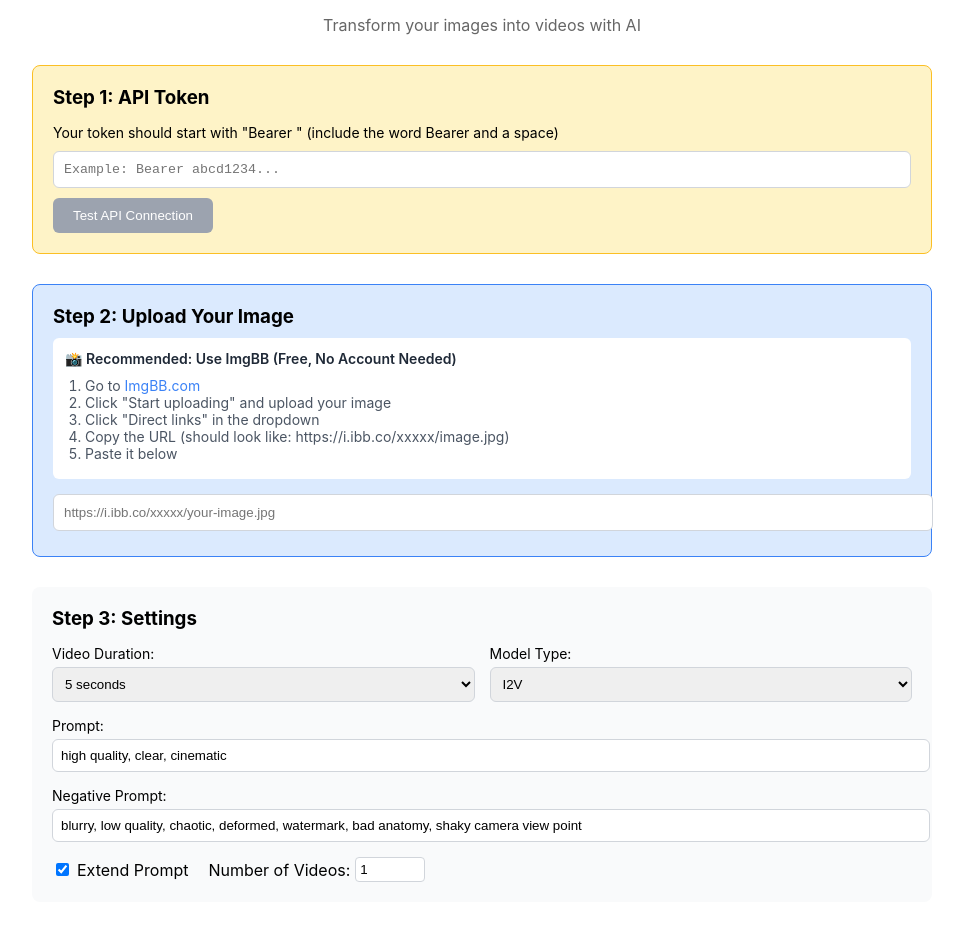
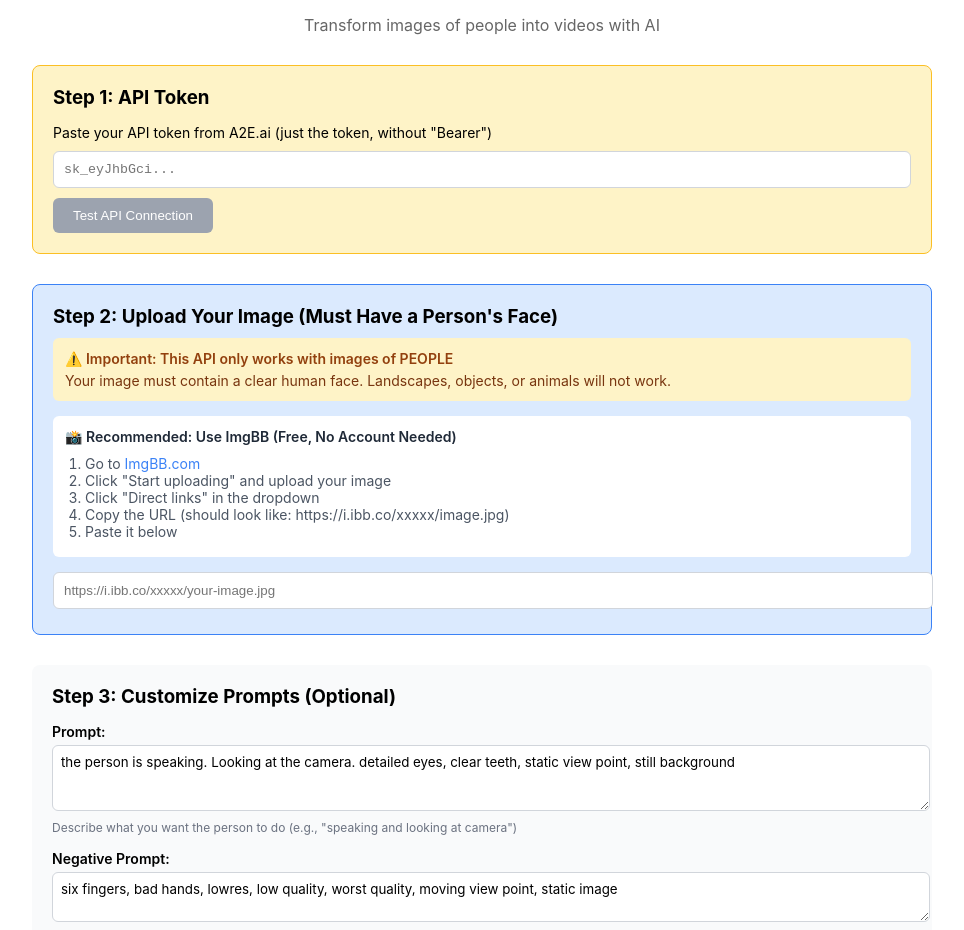
Before and after one commit to ndwiebe/image-to-video-generator, a React (Vite) app: page / in a window 1280 px wide. Shown: the part 109-1039 px from the top of the page, without its empty margins (158-1122 px from the left). Built offline with nearby package versions, Linux system fonts and the light colour scheme.

Commit message:
Simplify API request to match official documentation exactly

```diff
--- a/src/App.jsx
+++ b/src/App.jsx
@@ -3,12 +3,8 @@ import React, { useState, useEffect } from 'react';
 function App() {
   const [apiToken, setApiToken] = useState('');
   const [imageUrl, setImageUrl] = useState('');
-  const [videoTime, setVideoTime] = useState(5);
-  const [modelType, setModelType] = useState('I2V');
-  const [promptText, setPromptText] = useState('high quality, clear, cinematic');
-  const [negativePrompt, setNegativePrompt] = useState('blurry, low quality, chaotic, deformed, watermark, bad anatomy, shaky camera view point');
-  const [numberOfImages, setNumberOfImages] = useState(1);
-  const [extendPrompt, setExtendPrompt] = useState(true);
+  const [promptText, setPromptText] = useState('the person is speaking. Looking at the camera. detailed eyes, clear teeth, static view point, still background');
+  const [negativePrompt, setNegativePrompt] = useState('six fingers, bad hands, lowres, low quality, worst quality, moving view point, static image');
   const [isGenerating, setIsGenerating] = useState(false);
   const [debugInfo, setDebugInfo] = useState('');
   const [status, setStatus] = useState('');
@@ -74,16 +70,12 @@ function App() {
 
     const directImageUrl = convertToDirectUrl(imageUrl);
 
-    // Prepare the request body
+    // Use EXACT format from official documentation
     const requestBody = {
       name: `Video_${Date.now()}`,
       image_url: directImageUrl,
       prompt: promptText,
-      negative_prompt: negativePrompt,
-      model_type: modelType,
-      video_time: videoTime,
-      extend_prompt: extendPrompt,
-      number_of_images: numberOfImages
+      negative_prompt: negativePrompt
     };
 
     // Log the request for debugging
@@ -91,7 +83,7 @@ function App() {
       endpoint: 'https://video.a2e.ai/api/v1/userImage2Video/start',
       headers: {
         'Content-Type': 'application/json',
-        'Authorization': `Bearer ${apiToken.substring(0, 20)}...` // Show partial token for security
+        'Authorization': `Bearer ${apiToken.substring(0, 20)}...`
       },
       body: requestBody
     };
@@ -129,7 +121,7 @@ function App() {
         setStatus('✅ Video generation started successfully!');
         setErrorMessage('');
       } else {
-        const errorMsg = data.message || data.error || 'Unknown error';
+        const errorMsg = data.message || data.msg || data.error || 'Unknown error';
         throw new Error(errorMsg);
       }
     } catch (error) {
@@ -193,19 +185,19 @@ function App() {
         🎬 Image to Video Generator
       </h1>
       <p style={{ textAlign: 'center', color: '#666', marginBottom: '30px' }}>
-        Transform your images into videos with AI
+        Transform images of people into videos with AI
       </p>
 
       {/* API Token Section */}
       <div style={{ marginBottom: '30px', padding: '20px', backgroundColor: '#fef3c7', borderRadius: '8px', border: '1px solid #fbbf24' }}>
         <h3 style={{ marginTop: 0, marginBottom: '15px' }}>Step 1: API Token</h3>
         <p style={{ fontSize: '14px', marginBottom: '10px' }}>
-          Your token should start with "Bearer " (include the word Bearer and a space)
+          Paste your API token from A2E.ai (just the token, without "Bearer")
         </p>
         <div style={{ display: 'flex', gap: '10px', marginBottom: '10px' }}>
           <input
             type="text"
-            placeholder='Example: Bearer abcd1234...'
+            placeholder='sk_eyJhbGci...'
             value={apiToken}
             onChange={(e) => setApiToken(e.target.value)}
             style={{ flex: 1, padding: '10px', border: '1px solid #d1d5db', borderRadius: '6px', fontFamily: 'monospace' }}
@@ -237,7 +229,16 @@ function App() {
 
       {/* Image URL Section */}
       <div style={{ marginBottom: '30px', padding: '20px', backgroundColor: '#dbeafe', borderRadius: '8px', border: '1px solid #3b82f6' }}>
-        <h3 style={{ marginTop: 0, marginBottom: '10px' }}>Step 2: Upload Your Image</h3>
+        <h3 style={{ marginTop: 0, marginBottom: '10px' }}>Step 2: Upload Your Image (Must Have a Person's Face)</h3>
+
+        <div style={{ marginBottom: '15px', padding: '12px', backgroundColor: '#fef3c7', borderRadius: '6px', fontSize: '14px' }}>
+          <p style={{ margin: '0 0 5px 0', fontWeight: '600', color: '#92400e' }}>
+            ⚠️ Important: This API only works with images of PEOPLE
+          </p>
+          <p style={{ margin: '0', color: '#78350f' }}>
+            Your image must contain a clear human face. Landscapes, objects, or animals will not work.
+          </p>
+        </div>
 
         {/* ImgBB Instructions */}
         <div style={{ marginBottom: '15px', padding: '12px', backgroundColor: '#ffffff', borderRadius: '6px', fontSize: '14px' }}>
@@ -274,79 +275,34 @@ function App() {
         )}
       </div>
 
-      {/* Settings */}
+      {/* Prompt Section */}
       <div style={{ marginBottom: '30px', padding: '20px', backgroundColor: '#f9fafb', borderRadius: '8px' }}>
-        <h3 style={{ marginTop: 0, marginBottom: '15px' }}>Step 3: Settings</h3>
+        <h3 style={{ marginTop: 0, marginBottom: '15px' }}>Step 3: Customize Prompts (Optional)</h3>
 
-        <div style={{ display: 'grid', gridTemplateColumns: '1fr 1fr', gap: '15px', marginBottom: '15px' }}>
-          <div>
-            <label style={{ display: 'block', marginBottom: '5px', fontSize: '14px' }}>Video Duration:</label>
-            <select
-              value={videoTime}
-              onChange={(e) => setVideoTime(Number(e.target.value))}
-              style={{ width: '100%', padding: '8px', border: '1px solid #d1d5db', borderRadius: '6px' }}
-            >
-              <option value={5}>5 seconds</option>
-              <option value={10}>10 seconds</option>
-              <option value={15}>15 seconds</option>
-            </select>
-          </div>
-
-          <div>
-            <label style={{ display: 'block', marginBottom: '5px', fontSize: '14px' }}>Model Type:</label>
-            <select
-              value={modelType}
-              onChange={(e) => setModelType(e.target.value)}
-              style={{ width: '100%', padding: '8px', border: '1px solid #d1d5db', borderRadius: '6px' }}
-            >
-              <option value="I2V">I2V</option>
-              <option value="GENERAL">GENERAL</option>
-              <option value="FLF2V">FLF2V</option>
-            </select>
-          </div>
+        <div style={{ marginBottom: '15px' }}>
+          <label style={{ display: 'block', marginBottom: '5px', fontSize: '14px', fontWeight: '600' }}>Prompt:</label>
+          <textarea
+            value={promptText}
+            onChange={(e) => setPromptText(e.target.value)}
+            rows={3}
+            style={{ width: '100%', padding: '8px', border: '1px solid #d1d5db', borderRadius: '6px', fontFamily: 'inherit', resize: 'vertical' }}
+          />
+          <p style={{ fontSize: '12px', color: '#6b7280', margin: '5px 0 0 0' }}>
+            Describe what you want the person to do (e.g., "speaking and looking at camera")
+          </p>
         </div>
 
         <div style={{ marginBottom: '15px' }}>
-          <label style={{ display: 'block', marginBottom: '5px', fontSize: '14px' }}>Prompt:</label>
-          <input
-            type="text"
-            value={promptText}
-            onChange={(e) => setPromptText(e.target.value)}
-            style={{ width: '100%', padding: '8px', border: '1px solid #d1d5db', borderRadius: '6px' }}
-          />
-        </div>
-
-        <div style={{ marginBottom: '15px' }}>
-          <label style={{ display: 'block', marginBottom: '5px', fontSize: '14px' }}>Negative Prompt:</label>
-          <input
-            type="text"
+          <label style={{ display: 'block', marginBottom: '5px', fontSize: '14px', fontWeight: '600' }}>Negative Prompt:</label>
+          <textarea
             value={negativePrompt}
             onChange={(e) => setNegativePrompt(e.target.value)}
-            style={{ width: '100%', padding: '8px', border: '1px solid #d1d5db', borderRadius: '6px' }}
+            rows={2}
+            style={{ width: '100%', padding: '8px', border: '1px solid #d1d5db', borderRadius: '6px', fontFamily: 'inherit', resize: 'vertical' }}
           />
-        </div>
-
-        <div style={{ display: 'flex', gap: '20px' }}>
-          <label style={{ display: 'flex', alignItems: 'center', gap: '5px' }}>
-            <input
-              type="checkbox"
-              checked={extendPrompt}
-              onChange={(e) => setExtendPrompt(e.target.checked)}
-            />
-            Extend Prompt
-          </label>
-
-          <label style={{ display: 'flex', alignItems: 'center', gap: '5px' }}>
-            Number of Videos:
-            <input
-              type="number"
-              min="1"
-              max="5"
-              value={numberOfImages}
-              onChange={(e) => setNumberOfImages(parseInt(e.target.value) || 1)}
-              style={{ width: '60px', padding: '4px', border: '1px solid #d1d5db', borderRadius: '4px' }}
-            />
-          </label>
+          <p style={{ fontSize: '12px', color: '#6b7280', margin: '5px 0 0 0' }}>
+            What you don't want (e.g., "blurry, distorted, low quality")
+          </p>
         </div>
       </div>
 
@@ -404,10 +360,17 @@ function App() {
       <div style={{ marginTop: '30px', padding: '20px', backgroundColor: '#e0f2fe', borderRadius: '8px', fontSize: '14px' }}>
         <h4 style={{ marginTop: 0 }}>🆘 Troubleshooting:</h4>
         <ul style={{ margin: '5px 0', paddingLeft: '20px' }}>
-          <li><strong>500 Error:</strong> Usually means the image URL isn't accessible. Use ImgBB instead of Google Drive.</li>
+          <li><strong>500 Error:</strong> Check that your image contains a clear human face and you have credits in your A2E.ai account</li>
           <li><strong>401 Error:</strong> Invalid API token. Get a new one from A2E.ai</li>
-          <li><strong>ImgBB not working?</strong> Try <a href="https://imgur.com/upload" target="_blank" rel="noopener noreferrer" style={{ color: '#3b82f6' }}>Imgur</a> or <a href="https://postimages.org/" target="_blank" rel="noopener noreferrer" style={{ color: '#3b82f6' }}>Postimages</a></li>
+          <li><strong>Need help?</strong> Contact A2E support at contact@a2e.ai or join their Discord</li>
         </ul>
+
+        <div style={{ marginTop: '15px', padding: '10px', backgroundColor: '#ffffff', borderRadius: '4px' }}>
+          <p style={{ margin: '0 0 5px 0', fontWeight: '600' }}>📖 Format Based on Official Documentation</p>
+          <p style={{ margin: 0, fontSize: '13px', color: '#6b7280' }}>
+            This app now uses the exact request format from A2E.ai's official documentation.
+          </p>
+        </div>
       </div>
     </div>
   );
```
